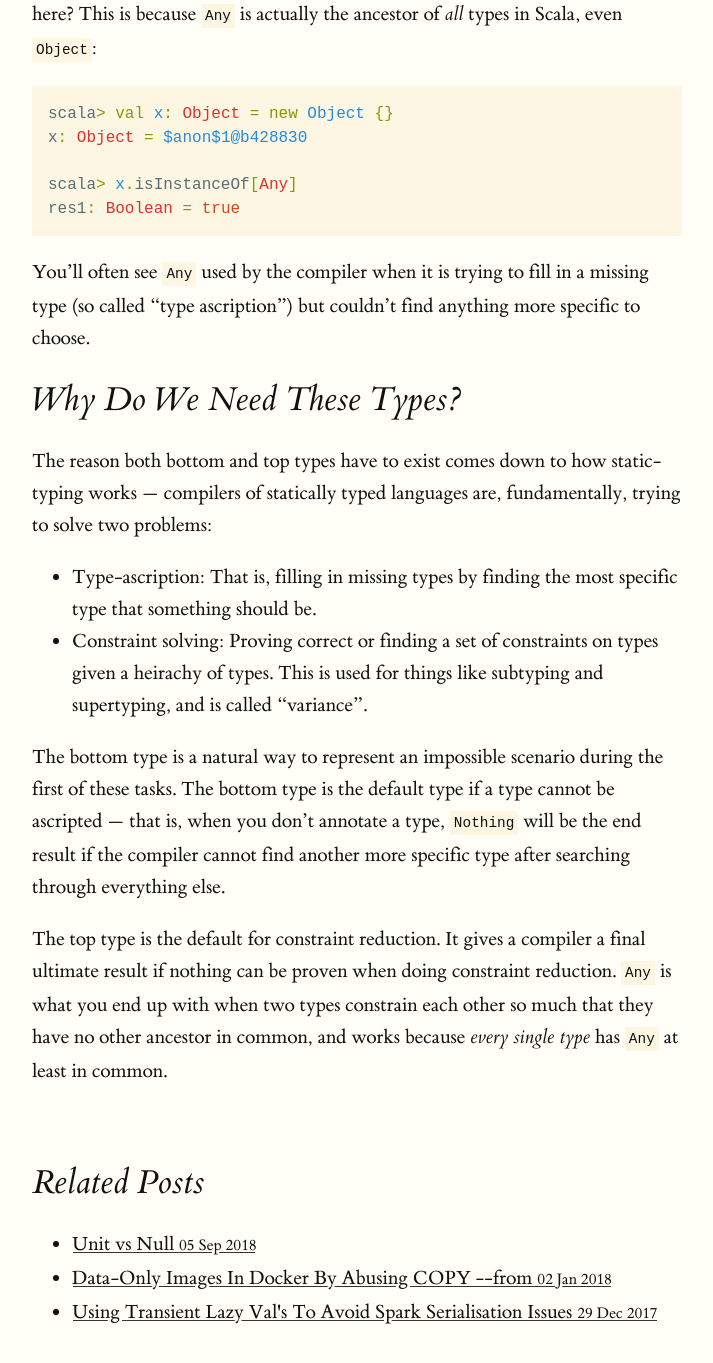
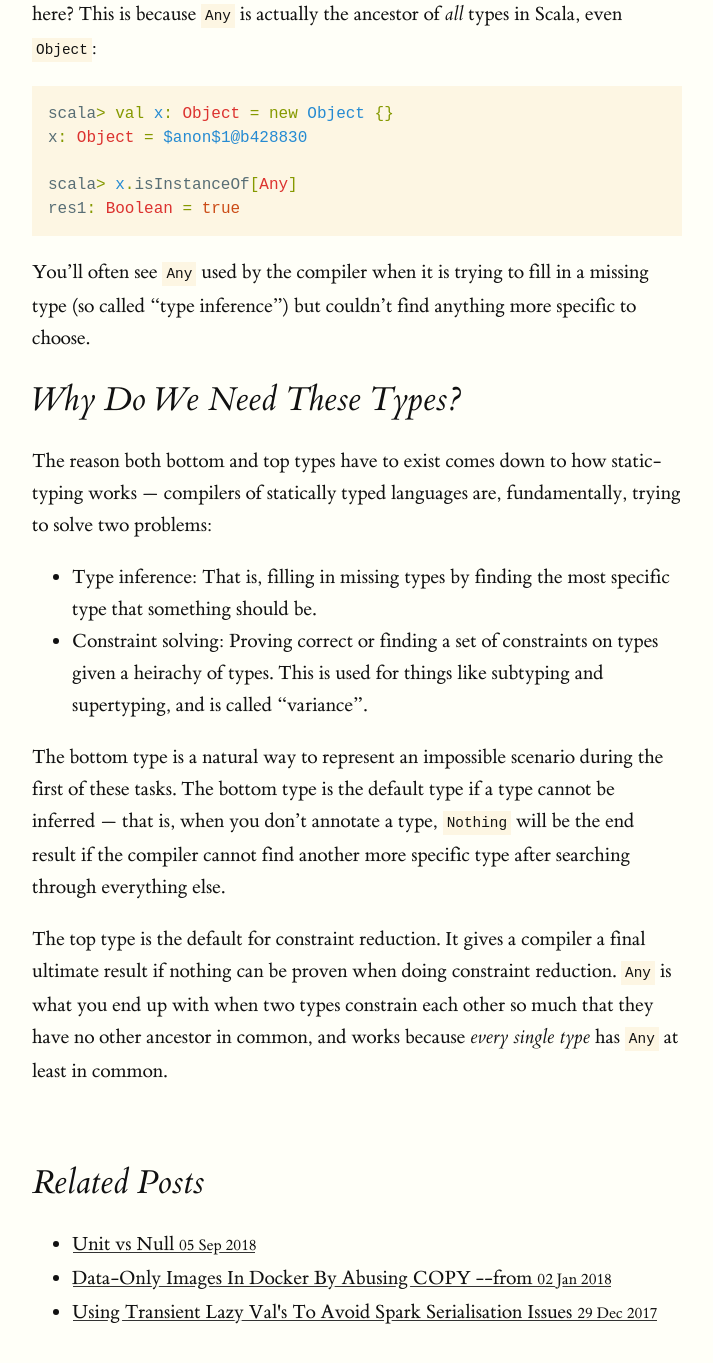
Before and after one commit to nathankleyn/nathankleyn.github.io, a Jekyll site: the page built from _posts/2018-09-06-top-and-bottom.md, in a window 1280 px wide and 1400 px high, scrolled down 1998 px. Shown: the top 1363 px of the window, without its empty margins (128-841 px from the left). Built offline with Jekyll 4.4.1, drawn with Linux system fonts in a browser that asks for light colours.

Commit message:
Replace ascription with inference, oops.

````diff
--- a/_posts/2018-09-06-top-and-bottom.md
+++ b/_posts/2018-09-06-top-and-bottom.md
@@ -54,15 +54,15 @@ scala> x.isInstanceOf[Any]
 res1: Boolean = true
 ```
 
- You'll often see `Any` used by the compiler when it is trying to fill in a missing type (so called "type ascription") but couldn't find anything more specific to choose.
+ You'll often see `Any` used by the compiler when it is trying to fill in a missing type (so called "type inference") but couldn't find anything more specific to choose.
 
 ## Why Do We Need These Types?
 
 The reason both bottom and top types have to exist comes down to how static-typing works — compilers of statically typed languages are, fundamentally, trying to solve two problems:
 
-* Type-ascription: That is, filling in missing types by finding the most specific type that something should be.
+* Type inference: That is, filling in missing types by finding the most specific type that something should be.
 * Constraint solving: Proving correct or finding a set of constraints on types given a heirachy of types. This is used for things like subtyping and supertyping, and is called "variance".
 
-The bottom type is a natural way to represent an impossible scenario during the first of these tasks. The bottom type is the default type if a type cannot be ascripted — that is, when you don't annotate a type, `Nothing` will be the end result if the compiler cannot find another more specific type after searching through everything else.
+The bottom type is a natural way to represent an impossible scenario during the first of these tasks. The bottom type is the default type if a type cannot be inferred — that is, when you don't annotate a type, `Nothing` will be the end result if the compiler cannot find another more specific type after searching through everything else.
 
 The top type is the default for constraint reduction. It gives a compiler a final ultimate result if nothing can be proven when doing constraint reduction. `Any` is what you end up with when two types constrain each other so much that they have no other ancestor in common, and works because _every single type_ has `Any` at least in common.
````
